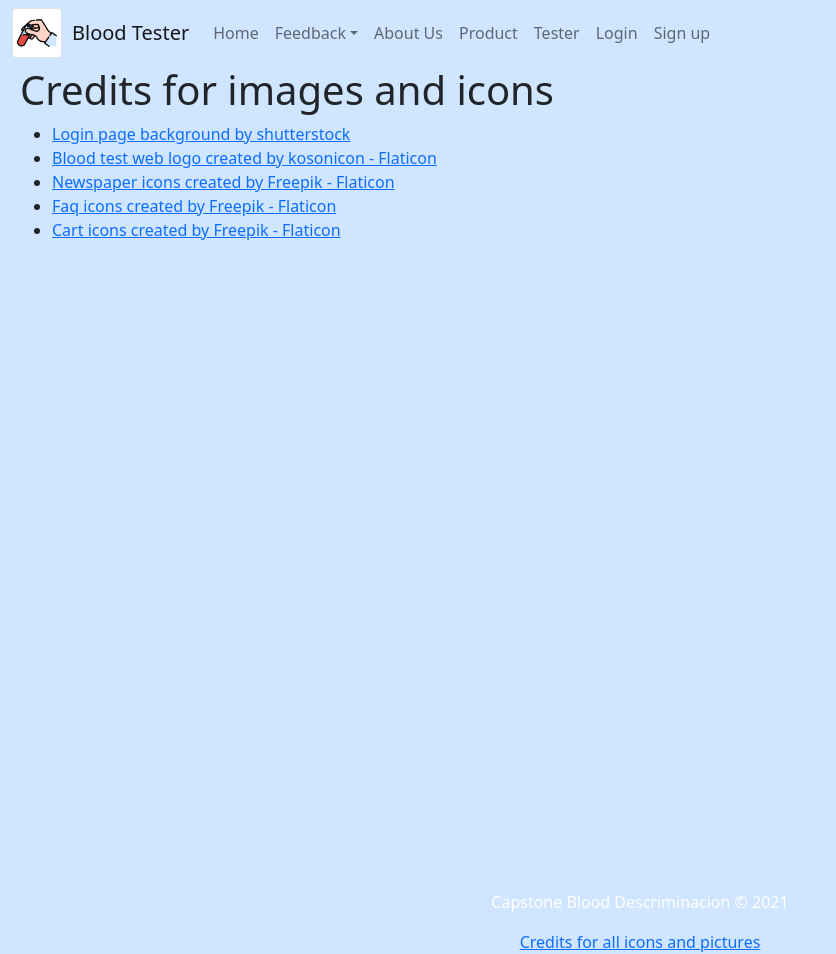
After one commit to badrulmustaffa/CapstoneBloodDiscrimination, a Flask app: page /blog/credit in a window 1280 px wide. The commit adds this page. Shown: the whole page, without its empty margins (0-836 px from the left). Run offline with Flask 2, Linux system fonts and the light colour scheme; parts of the project's set-up code (start-up, migrations or seed data) failed here and were passed over; some libraries are stand-ins or nearby versions.

Commit message:
By Badrul

```diff
--- a/my_app/blog/routes.py
+++ b/my_app/blog/routes.py
@@ -31,6 +31,11 @@ def about():
     return render_template('blog_about.html')
 
 
+@blog_bp.route('/credit')
+def credit():
+    return render_template('blog_credits.html')
+
+
 @blog_bp.route('/add', methods=['GET', 'POST'])
 @login_required
 def add():
--- /dev/null
+++ b/my_app/templates/blog_credits.html
@@ -0,0 +1,23 @@
+{% extends 'layout.html' %}
+{% set title = 'Credits' %}
+{% block content %}
+    <div>
+    <h1>Credits for images and icons</h1>
+        <ul>
+            <li>
+                <a href="https://www.shutterstock.com/image-photo/doctor-hand-taking-blood-sample-tube-1114244621">
+                    Login page background by shutterstock</a>
+            </li>
+            <li><a href="https://www.flaticon.com/free-icons/blood-test" title="blood test icons">Blood test web logo
+                created by
+                kosonicon - Flaticon</a></li>
+            <li><a href="https://www.flaticon.com/free-icons/newspaper" title="newspaper icons">Newspaper icons created
+                by
+                Freepik - Flaticon</a></li>
+            <li><a href="https://www.flaticon.com/free-icons/faq" title="faq icons">Faq icons created by Freepik -
+                Flaticon</a></li>
+            <li><a href="https://www.flaticon.com/free-icons/cart" title="cart icons">Cart icons created by Freepik -
+                Flaticon</a></li>
+        </ul>
+    </div>
+{% endblock %}
--- a/my_app/templates/layout.html
+++ b/my_app/templates/layout.html
@@ -58,8 +58,7 @@
     <footer>
         <br>
         <p class="copyright">Capstone Blood Descriminacion © 2021</p>
-        <a href="https://www.flaticon.com/free-icons/blood-test" title="blood test icons">Blood test web logo created by
-            kosonicon - Flaticon</a>
+        <a href="{{ url_for('blog_bp.credit') }}">Credits for all icons and pictures</a>
 
     </footer>
 
```
Also changed, not shown: my_app/templates/blog_credit.html (deleted, +0 -13 lines).
